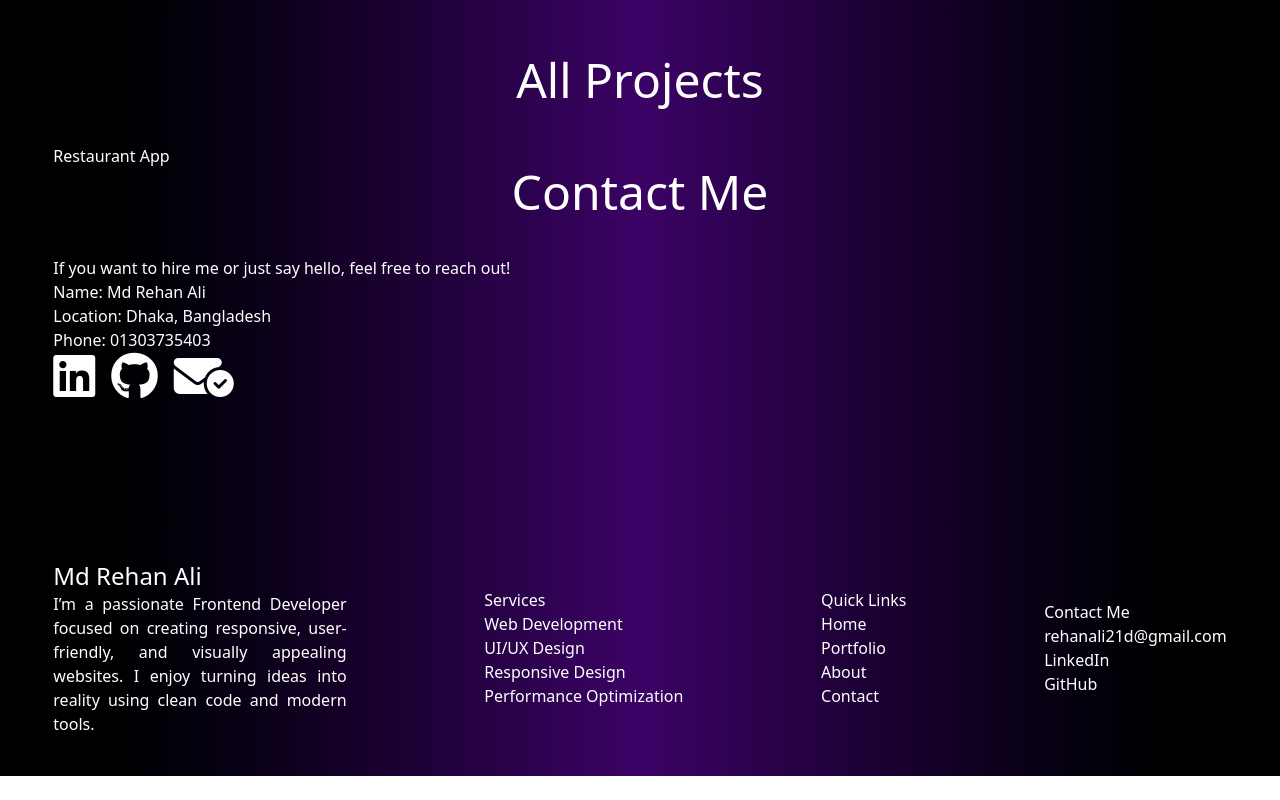
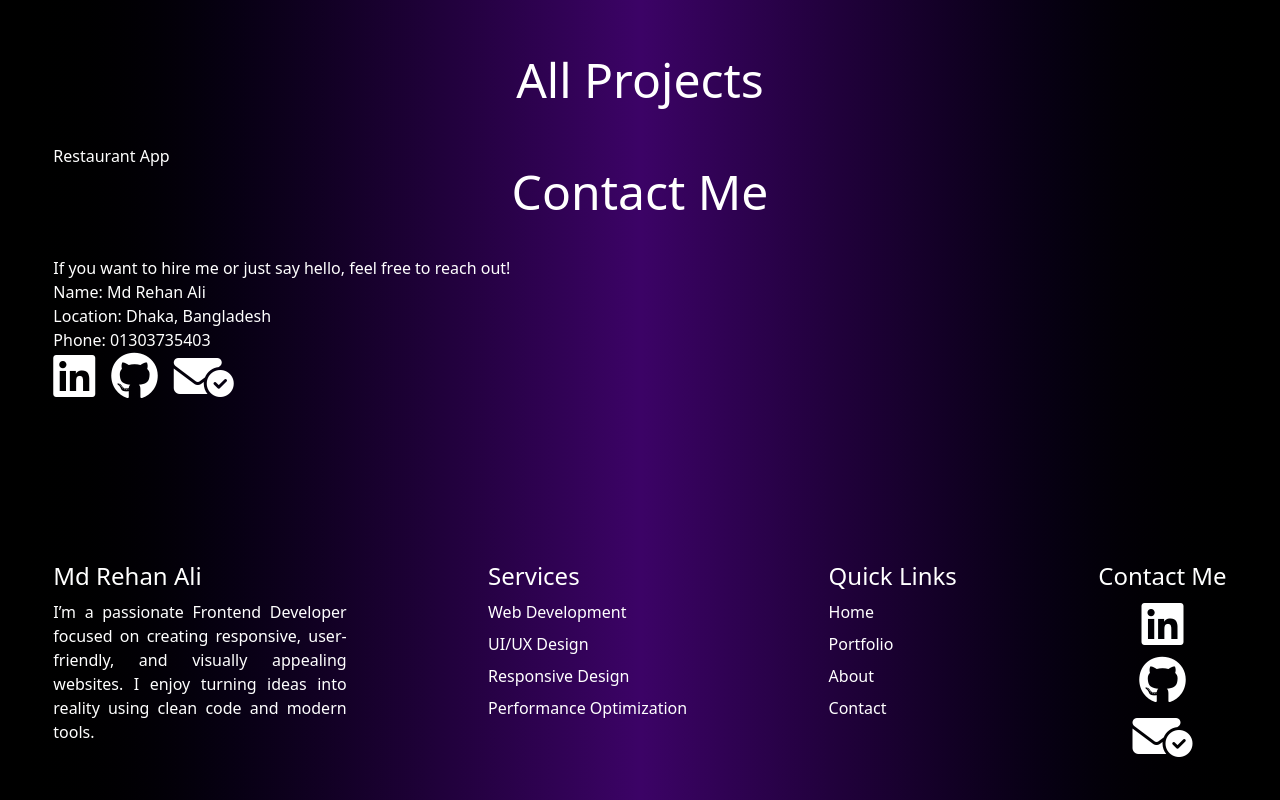
Before and after one commit to MdRehanAli/MdRehanAli, a plain HTML site: page index.html in a window 1280 px wide. Shown: the part 2273-3073 px from the top of the page. Before the commit the page ends 3049 px from the top, so only its background shows below. Drawn offline with nearby package versions, Linux system fonts and the light colour scheme.

Commit message:
Added styles

```diff
--- a/index.html
+++ b/index.html
@@ -153,14 +153,14 @@
         <section id="educations" class="my-40">
             <h1 class="text-5xl text-center mb-10">My Educations</h1>
             <div class="flex items-center gap-10 flex-wrap justify-center">
-                <div class="bg-teal-950 p-10 rounded-3xl max-w-screen drop-shadow-2xl shadow-sky-950">
+                <div class="bg-teal-950 p-10 rounded-3xl max-w-screen drop-shadow-2xl shadow-sky-950 hover:scale-110 ease-linear">
                     <h1 class="text-2xl">Secondary School Certificate (SSC)</h1>
                     <h3 class="my-2">Sreepur M.C. Pilot High School</h3>
                     <h4>2011-2012</h4>
                     <h5 class="my-2">Sreepur, Magura, Bangladesh</h5>
                     <h6>Result: 5.00 out of (5.00)</h6>
                 </div>
-                <div class="bg-cyan-950 p-10 rounded-3xl max-w-screen drop-shadow-2xl shadow-sky-950">
+                <div class="bg-cyan-950 p-10 rounded-3xl max-w-screen drop-shadow-2xl shadow-sky-950 hover:scale-110 ease-linear">
                     <h1 class="text-2xl">Higher Secondary Certificate (HSC)</h1>
                     <h3 class="my-2">Sreepur Degree College</h3>
                     <h4>2014-2017</h4>
@@ -169,7 +169,7 @@
                 </div>
 
 
-                <div class="bg-blue-950 p-10 rounded-3xl max-w-screen drop-shadow-2xl shadow-sky-950">
+                <div class="bg-blue-950 p-10 rounded-3xl max-w-screen drop-shadow-2xl shadow-sky-950 hover:scale-110 ease-linear">
                     <h1 class="text-2xl">B.Sc. Hons. in CSE</h1>
                     <h3 class="my-2">Shanto-Mariam University of Creative Technology</h3>
                     <h4>2020-2024</h4>
@@ -218,33 +218,47 @@
 
     <!-- Footer Section  -->
     <footer class="max-w-7xl mx-auto mt-40 pb-10 w-11/12">
-        <div class="flex flex-col md:flex-row justify-between items-center gap-10 md:text-left text-center">
+        <div class="flex flex-col md:flex-row justify-between gap-10 md:text-left text-center">
             <div class="md:w-1/4">
-                <h1 class="text-2xl">Md Rehan Ali</h1>
+                <h1 class="text-2xl mb-2">Md Rehan Ali</h1>
                 <p class="text-justify">I’m a passionate Frontend Developer focused on creating responsive,
                     user-friendly, and visually
                     appealing
                     websites. I enjoy turning ideas into reality using clean code and modern tools.</p>
             </div>
-            <div>
-                <h1>Services</h1>
-                <p>Web Development</p>
-                <p>UI/UX Design</p>
-                <p>Responsive Design</p>
-                <p>Performance Optimization</p>
+            <div class="flex flex-col gap-2">
+                <h1 class="text-2xl">Services</h1>
+                <a>Web Development</a>
+                <a>UI/UX Design</a>
+                <a>Responsive Design</a>
+                <a>Performance Optimization</a>
             </div>
-            <div>
-                <h1>Quick Links</h1>
-                <p>Home</p>
-                <p>Portfolio</p>
-                <p>About</p>
-                <p>Contact</p>
+            <div class="flex flex-col gap-2">
+                <h1 class="text-2xl">Quick Links</h1>
+                <a href="#home">Home</a>
+                <a href="#projects">Portfolio</a>
+                <a href="#about">About</a>
+                <a href="#contact">Contact</a>
             </div>
-            <div>
-                <h1>Contact Me</h1>
-                <p>rehanali21d@gmail.com</p>
-                <p>LinkedIn</p>
-                <p>GitHub</p>
+            <div class="flex flex-col gap-2">
+                <h1 class="text-2xl">Contact Me</h1>
+
+                <div class="flex items-center flex-col justify-center gap-2">
+                    <a href="https://www.linkedin.com/in/rehanali21/" target="_blank" rel="noopener noreferrer">
+                        <i
+                            class="fa-brands fa-linkedin cursor-pointer hover:scale-110 transition-all duration-200 text-5xl"></i>
+                    </a>
+
+                    <a href="https://github.com/MdRehanAli" target="_blank" rel="noopener noreferrer">
+                        <i
+                            class="fa-brands fa-github cursor-pointer hover:scale-110 transition-all duration-200 text-5xl"></i>
+                    </a>
+
+                    <a href="mailto:mdrehanali21d@gmail.com">
+                        <i
+                            class="fa-solid fa-envelope-circle-check cursor-pointer hover:scale-110 transition-all duration-200 text-5xl"></i>
+                    </a>
+                </div>
             </div>
         </div>
     </footer>
```
